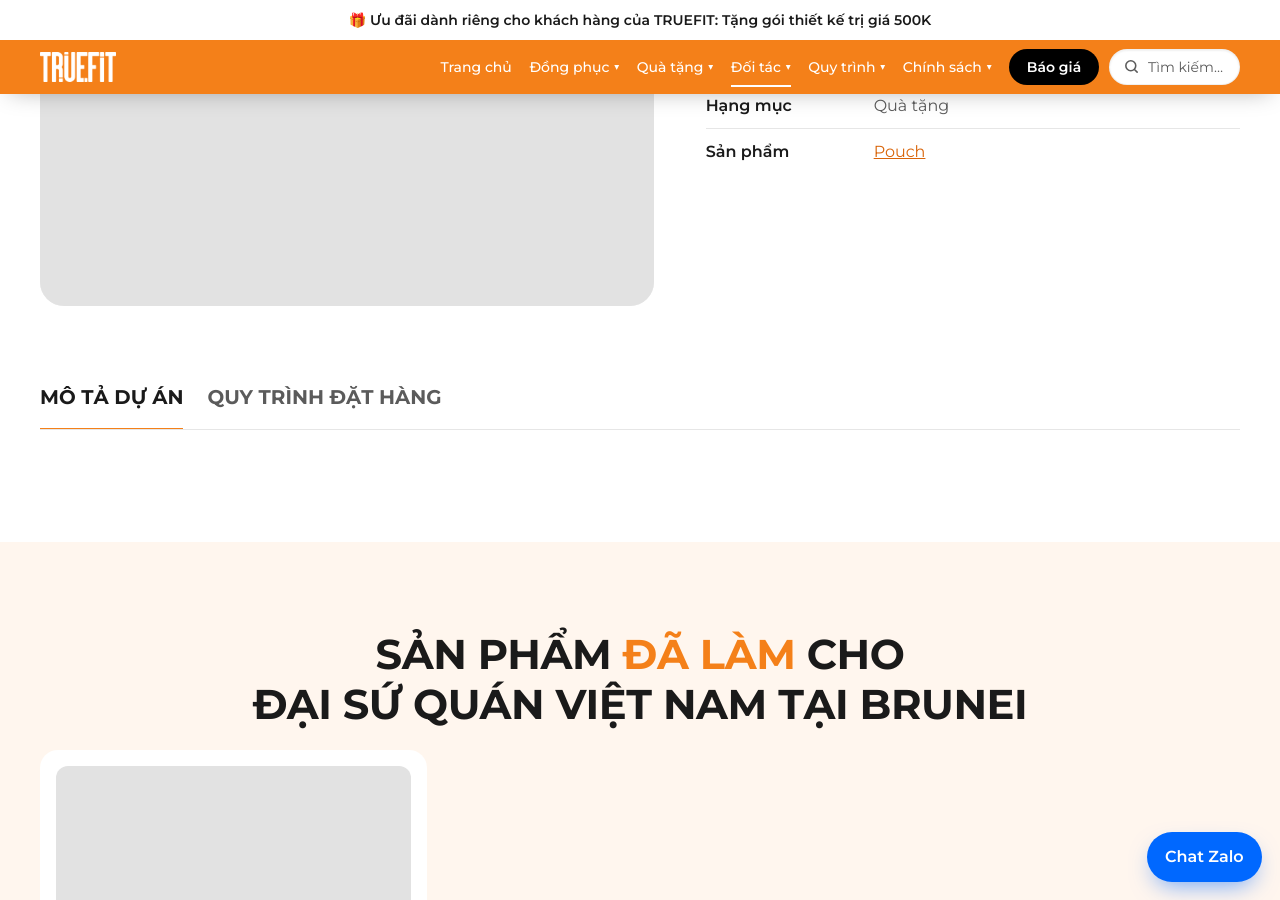
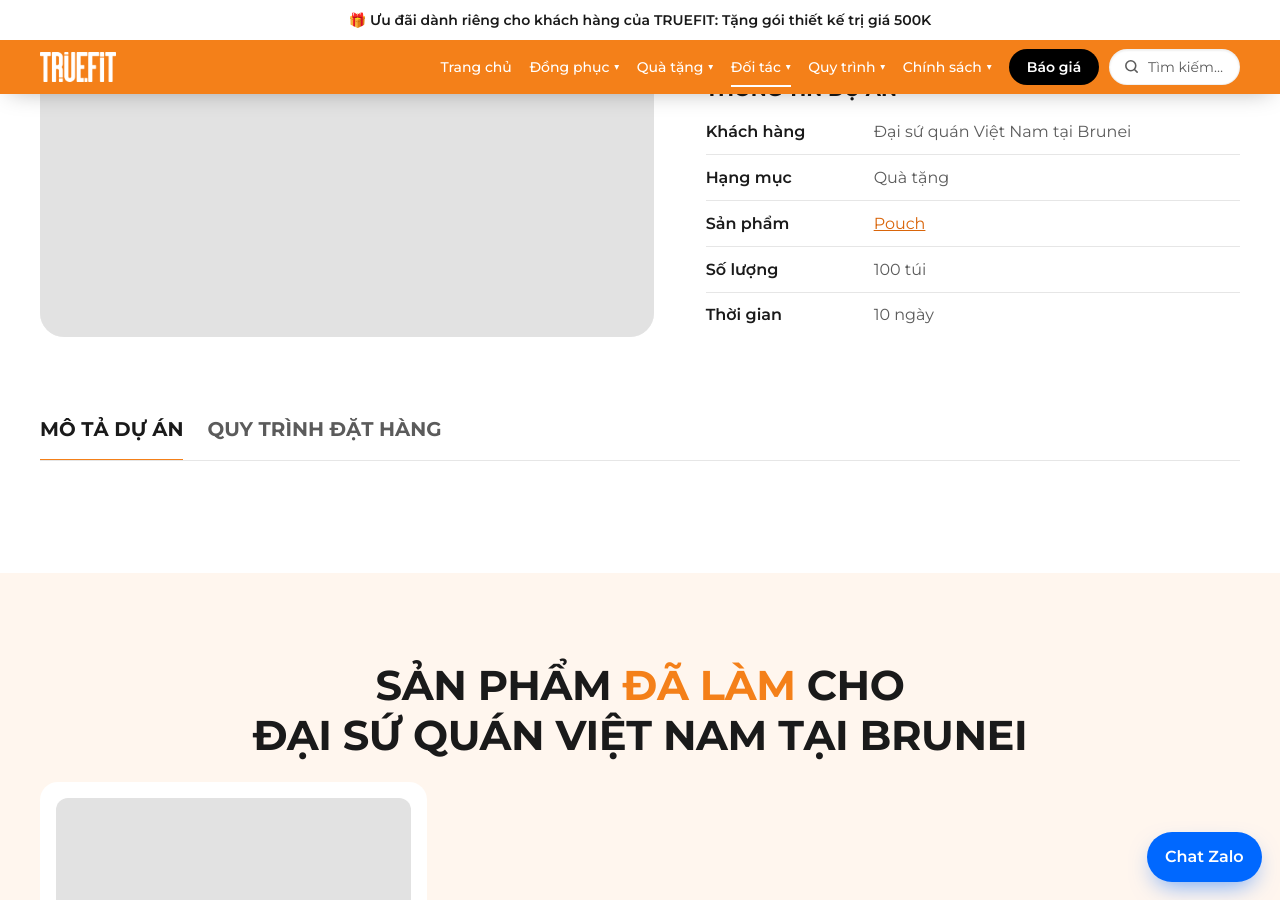
Before and after one commit to bap47/truefit, a Jekyll site: the page built from _khach_hang/qua-tang/dai-su-quan-viet-nam-brunei.md, in a window 1280 px wide and 900 px high, scrolled down 440 px. Built offline with Jekyll 4.4.1, drawn with Linux system fonts in a browser that asks for light colours.

Commit message:
Update _khach_hang/qua-tang/dai-su-quan-viet-nam-brunei.md (via Pages CMS)

```diff
--- a/_khach_hang/qua-tang/dai-su-quan-viet-nam-brunei.md
+++ b/_khach_hang/qua-tang/dai-su-quan-viet-nam-brunei.md
@@ -1,13 +1,11 @@
 ---
-title: "Đại sứ quán Việt Nam tại Brunei"
-logo: ""
-da_may: ""
-ngay_tao: "2026-10-01T08:03"
-anh_bia: ""
-tieu_de_bai: "Túi pouch đa năng - Đại sứ quán Việt Nam tại Brunei"
-tom_tat: ""
+title: Đại sứ quán Việt Nam tại Brunei
+logo: /assets/uploads/Logo1.png
+san_pham:
+  - Pouch
+da_may: 100 túi
+thoi_gian: 10 ngày
 noi_bat: false
-san_pham: ["Pouch"]
-thu_vien: []
-thoi_gian: ""
+tieu_de_bai: Túi pouch đa năng - Đại sứ quán Việt Nam tại Brunei
+ngay_tao: 2026-10-01T08:03
 ---
```
